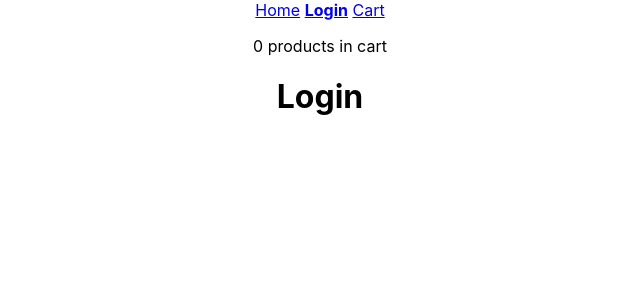
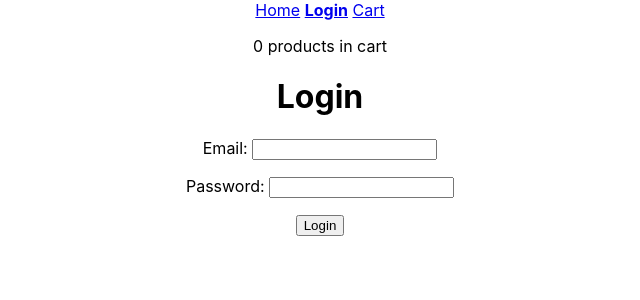
Before and after one commit to montagapallarols/webshop-frontend, a React (Create React App) app: page /login in a window 1280 px wide. Shown: the top 300 px of the page, without its empty margins (320-960 px from the left). Built offline with nearby package versions, Linux system fonts and the light colour scheme.

Commit message:
Set up auth login but there's still an error

```diff
--- a/src/pages/LoginPage.js
+++ b/src/pages/LoginPage.js
@@ -1,9 +1,57 @@
-import React from 'react'
+import React, { useState } from 'react'
+import { login } from "../store/auth/actions";
+import { useDispatch, useSelector } from "react-redux";
+import { selectToken } from "../store/auth/selectors";
+import { Redirect } from "react-router-dom"
 
 export default function () {
+    const [ email, setEmail ] = useState("")
+    const [ password, setPassword ] = useState("")
+
+    const dispatch = useDispatch()
+    const tokenAvailable = useSelector(selectToken);
+
+    function handleSubmit(event) {
+        event.preventDefault();
+        console.log("Login with:", email, password)
+        dispatch(login(email, password))
+        setEmail("")
+        setPassword("")
+    }
+
+    if (tokenAvailable) {
+        return <Redirect to="/order"></Redirect>;
+      }
+
+
     return (
         <div>
             <h1>Login</h1>
+            <form onSubmit={handleSubmit}>
+                <p>
+                    <label>
+                        Email:
+                        {" "}<input
+                        type="email"
+                        value={email}
+                        onChange={e => setEmail(e.target.value)}
+                        >
+                        </input>
+                    </label>
+                </p>
+                <p>
+                    <label>
+                        Password:
+                        {" "}<input
+                        type="password"
+                        value={password}
+                        onChange={e => setPassword(e.target.value)}
+                        >
+                        </input>
+                    </label>
+                </p>
+                <button type="submit">Login</button>
+            </form>
         </div>
     )
 }
--- /dev/null
+++ b/src/store/auth/actions.js
@@ -0,0 +1,37 @@
+import axios from "axios";
+
+export function loginToken(token, userProfile) {
+    return {
+        type: "LOGIN_TOKEN",
+        payload: { token, userProfile }
+      };
+}
+
+
+
+export function login(email, password) {
+    return async function thunk (dispatch, getState) {
+        try {
+            const response = await axios.post("http://localhost:4000/auth/login", {
+                email: email,
+                password: password,
+              })
+
+              console.log("Post Response", response.data);
+              const token = response.data.jwt
+
+              const meResponse = await axios.get("http://localhost:4000/auth/me", {
+                  headers: { Authorization: `Bearer ${token}` }
+              })
+
+              console.log("Me response", meResponse)
+              const userProfile = meResponse.data
+
+
+            dispatch(loginToken(token, userProfile))
+            localStorage.setItem("jwt", token)
+        } catch(e) {
+            console.log(e)
+        }
+    }
+}
--- /dev/null
+++ b/src/store/auth/reducer.js
@@ -0,0 +1,21 @@
+const initialState = {
+    user: null, // the logged-in user
+    accessToken: null
+  };
+
+  export default function reducer(state = initialState, action) {
+    switch (action.type) {
+        case "LOGIN_TOKEN": {
+            return {
+                user: action.payload.userProfile,
+                accessToken: action.payload.token
+            }
+        }
+        case "LOGOUT_SESSION": {
+            return initialState
+        }
+      default: {
+        return state;
+      }
+    }
+  }
--- /dev/null
+++ b/src/store/auth/selectors.js
@@ -0,0 +1,3 @@
+export const selectToken = (state) => {
+    return state.auth.accessToken;
+  };
--- a/src/store/rootReducer.js
+++ b/src/store/rootReducer.js
@@ -1,10 +1,12 @@
 import { combineReducers } from "redux";
 import productsReducer from "./productFeed/reducer";
 import cartReducer from "./cart/reducer";
+import authReducer from "./auth/reducer";
 
 const rootReducer = combineReducers({
   product: productsReducer,
-  cart: cartReducer
+  cart: cartReducer,
+  auth: authReducer
 });
 
 export default rootReducer;
```
